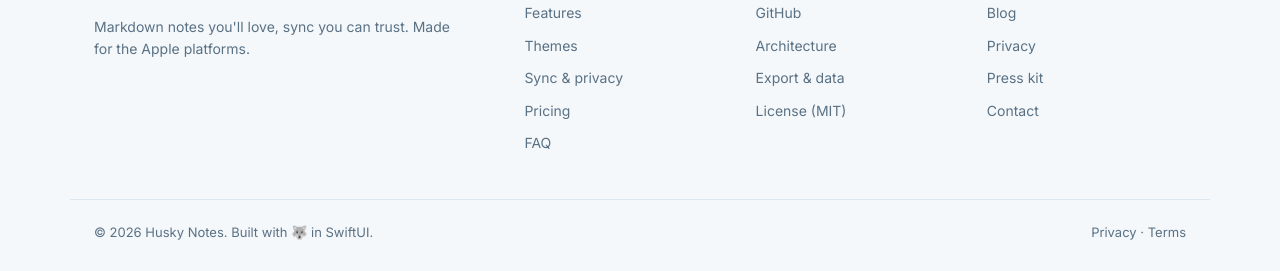
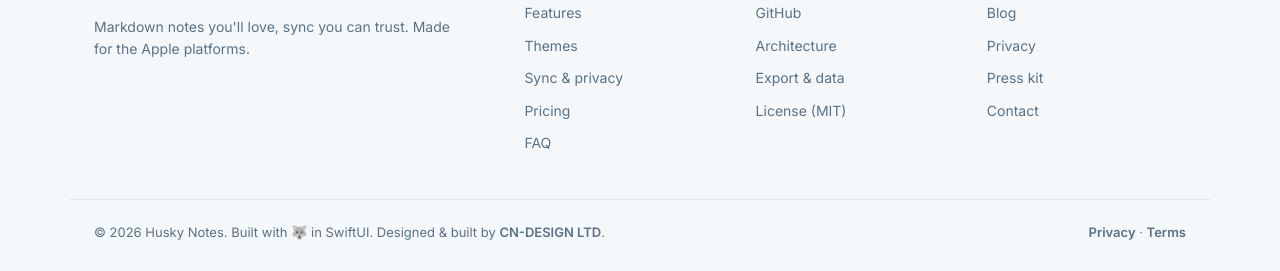
Before and after one commit to ChrisNicholson30/HuskyNotes---Marketing, a plain HTML site: page site/index.html in a window 1280 px wide. Shown: the part 6539-6810 px from the top of the page. Drawn offline with Linux system fonts and the light colour scheme.

Commit message:
Add CN-DESIGN LTD build credit to footer
Credit the builder in the footer bottom bar with a link to cn-design.co.uk,
styled to match the other footer links (accent on hover).

Co-Authored-By: Claude Opus 4.8 (1M context) <noreply@anthropic.com>

```diff
--- a/site/index.html
+++ b/site/index.html
@@ -598,7 +598,7 @@ let store = ModelContainer(
       </nav>
     </div>
     <div class="container footer__bottom">
-      <span>© <span id="year">2026</span> Husky Notes. Built with 🐺 in SwiftUI.</span>
+      <span>© <span id="year">2026</span> Husky Notes. Built with 🐺 in SwiftUI. Designed &amp; built by <a href="https://cn-design.co.uk" target="_blank" rel="noopener">CN-DESIGN LTD</a>.</span>
       <span class="footer__legal"><a href="#">Privacy</a> · <a href="#">Terms</a></span>
     </div>
   </footer>
--- a/site/styles.css
+++ b/site/styles.css
@@ -356,6 +356,8 @@ html[data-theme="light"] .icon--sun  { display: block; }
 .footer__col a:hover { color: var(--accent); }
 .footer__bottom { display: flex; justify-content: space-between; align-items: center; flex-wrap: wrap; gap: 10px; margin-top: 40px; padding-top: 22px; border-top: 1px solid var(--border); color: var(--text-2); font-size: 13px; }
 .footer__legal a:hover { color: var(--accent); }
+.footer__bottom a { color: inherit; font-weight: 600; }
+.footer__bottom a:hover { color: var(--accent); }
 
 /* ---------- reveal on scroll ---------- */
 .reveal { opacity: 0; transform: translateY(22px); transition: opacity .6s ease, transform .6s ease; }
```
